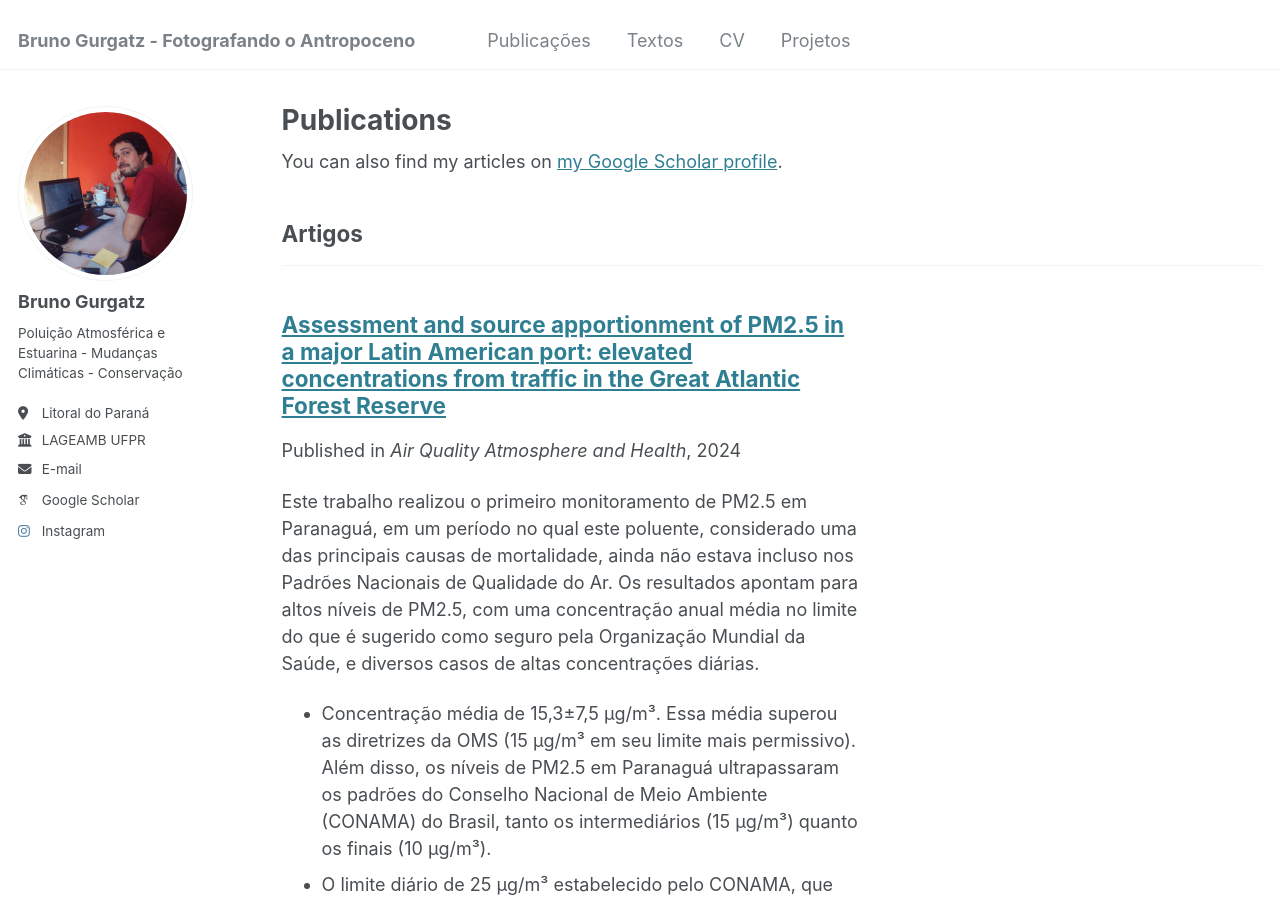
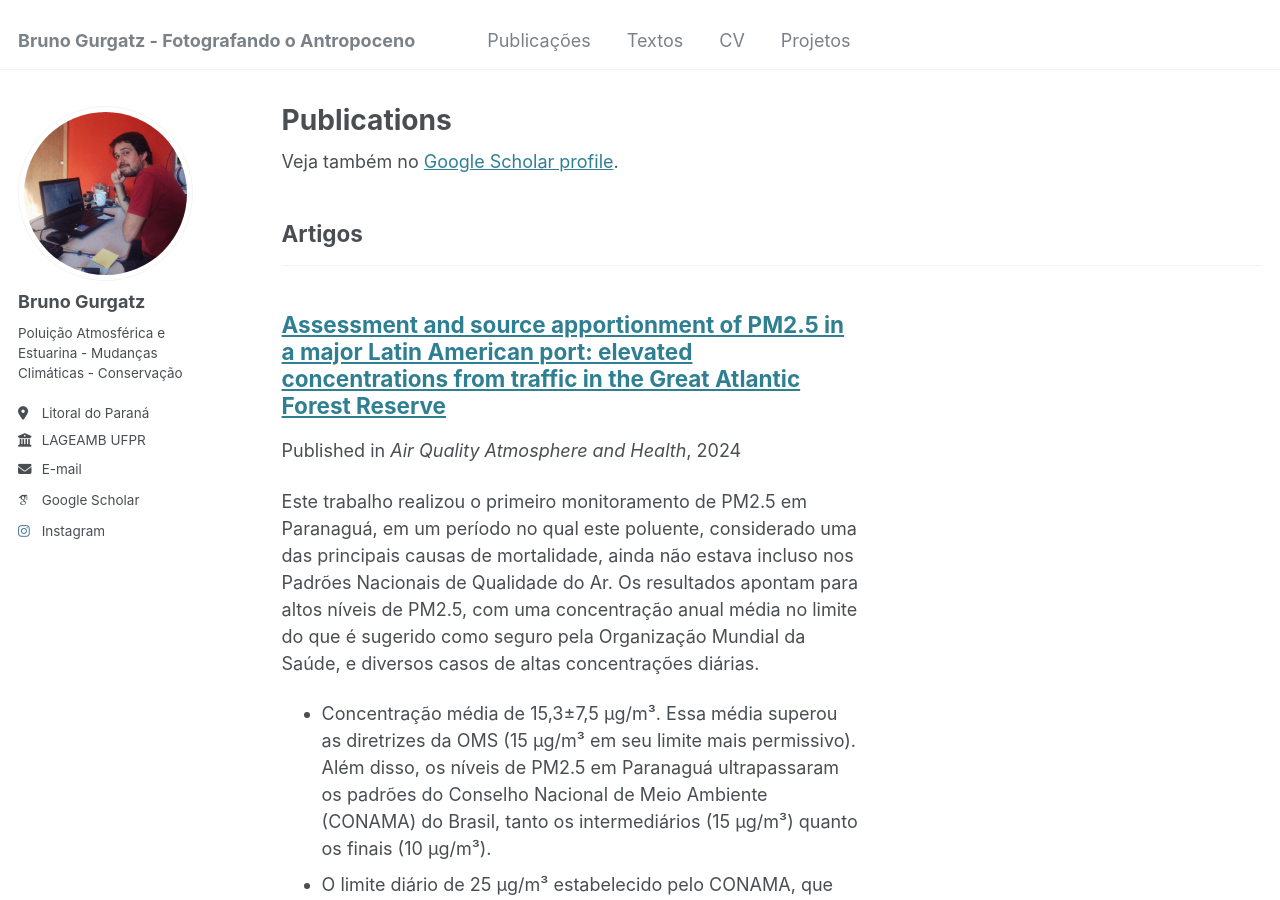
Before and after one commit to brunogurgatz/brunogurgatz.github.io, a Jekyll site: the page built from _pages/publications.html, in a window 1280 px wide and 900 px high. Built offline with Jekyll 4.4.1, drawn with Linux system fonts in a browser that asks for light colours; some web fonts are replaced.

Commit message:
Update publications.html

```diff
--- a/_pages/publications.html
+++ b/_pages/publications.html
@@ -6,7 +6,7 @@ author_profile: true
 ---
 
 {% if site.author.googlescholar %}
-  <div class="wordwrap">You can also find my articles on <a href="{{site.author.googlescholar}}">my Google Scholar profile</a>.</div>
+  <div class="wordwrap">Veja também no <a href="{{site.author.googlescholar}}">Google Scholar profile</a>.</div>
 {% endif %}
 
 {% include base_path %}
```
